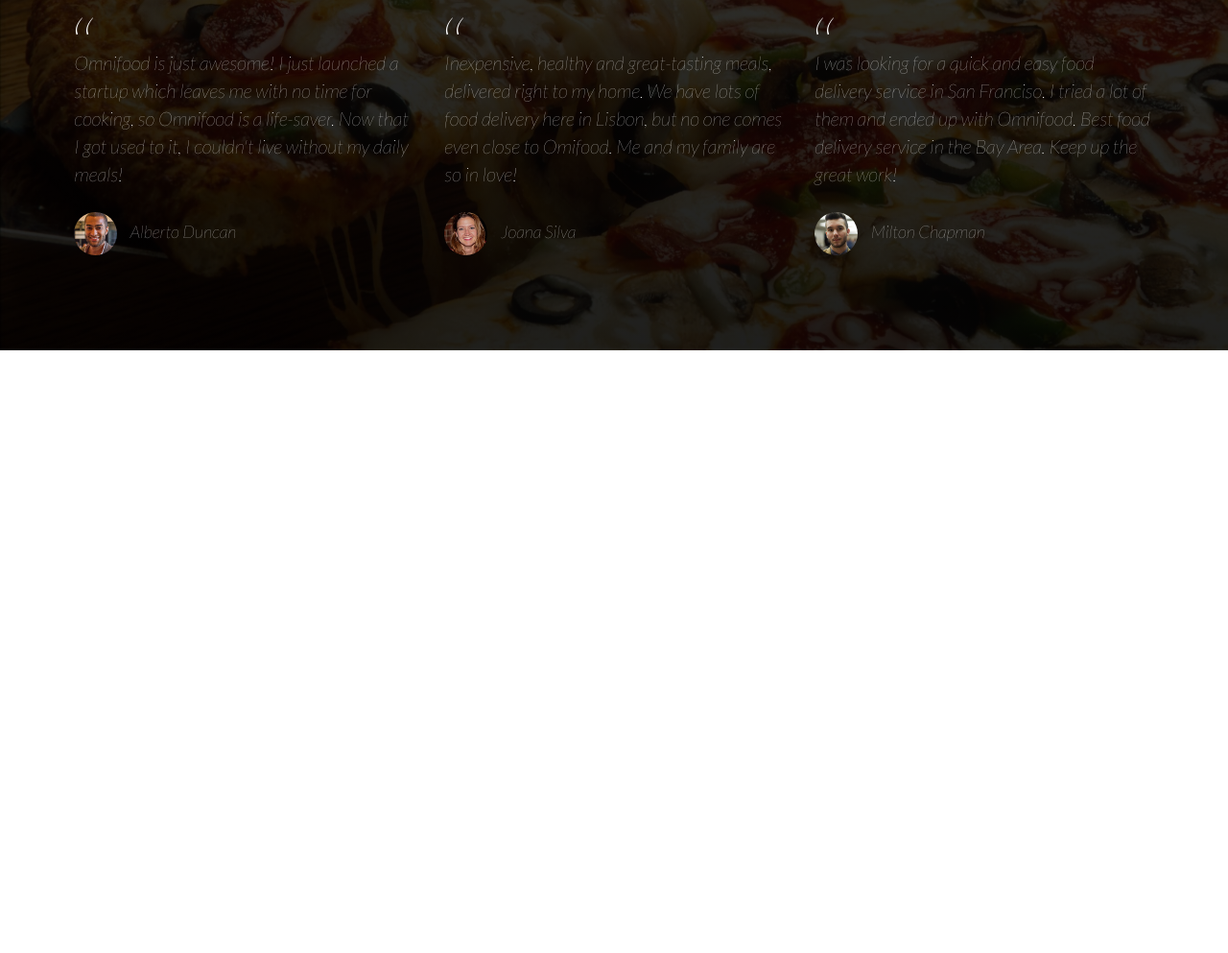
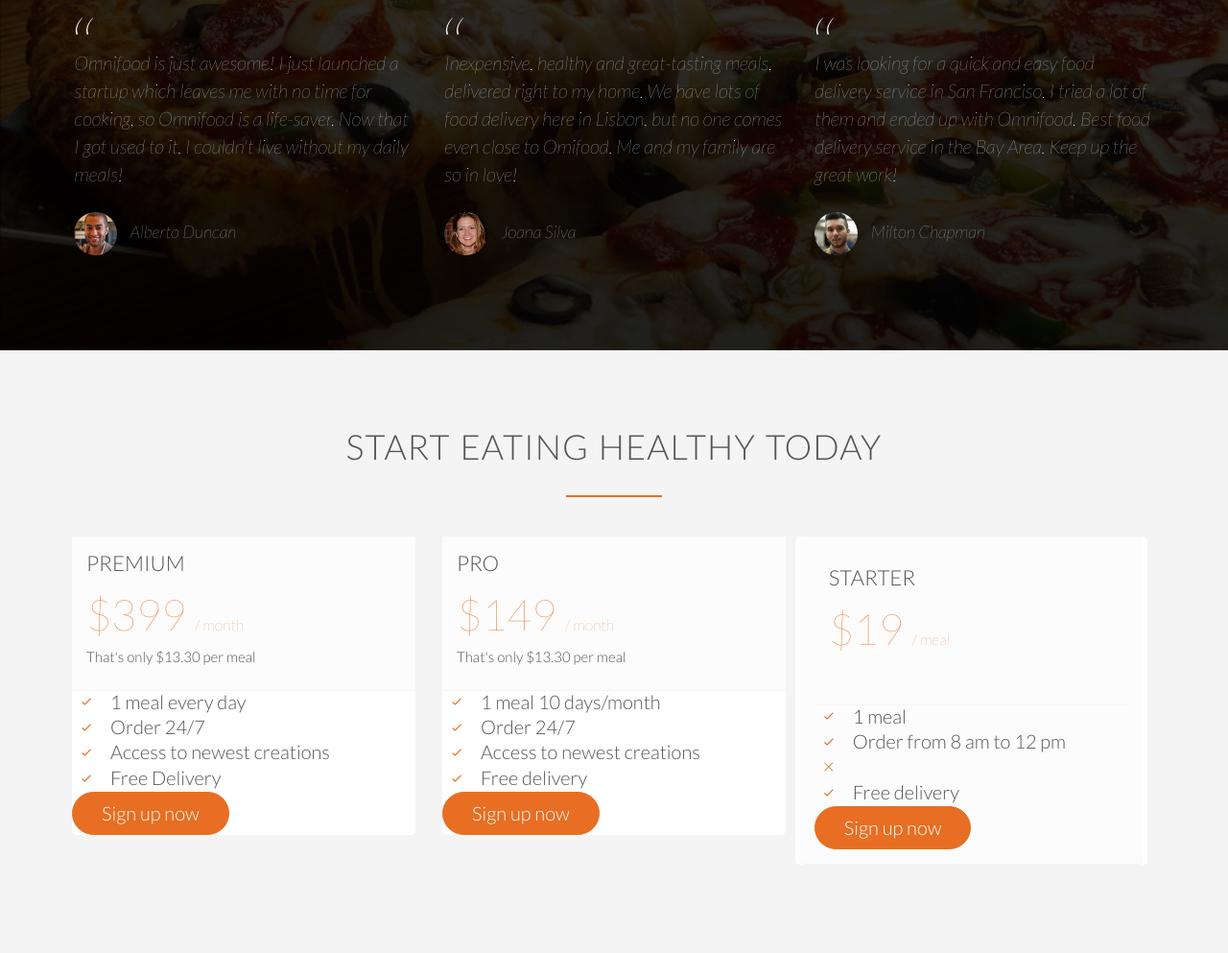
Before and after one commit to sethbass14/omnifood_project, a plain HTML site: page index.html in a window 1280 px wide. Shown: the part 3558-4551 px from the top of the page at 96% size. Before the commit the page ends 3923 px from the top, so only its background shows below. Drawn offline with Linux system fonts and the light colour scheme; files whose address does not match are found by name.

Commit message:
content on page

```diff
--- a/index.html
+++ b/index.html
@@ -250,21 +250,100 @@
       </div>
     </section>
 
+    <section class="section-plans">
+      <div class="row">
+        <h2>Start eating healthy today</h2>
+      </div>
+      <div class="row">
+        <div class="col span-1-of-3">
+          <div class="plan-box">
+            <div>
+              <h3>Premium</h3>
+              <p class="plan-price">$399 <span>/ month</span></p>
+              <p class="plan-price-meal">That's only $13.30 per meal</p>
+            </div>
+            <div>
+              <ul>
+                <li><i class="ion-ios-checkmark-empty icon-small"></i>1 meal every day</li>
+                <li><i class="ion-ios-checkmark-empty icon-small"></i>Order 24/7</li>
+                <li><i class="ion-ios-checkmark-empty icon-small"></i>Access to newest creations</li>
+                <li><i class="ion-ios-checkmark-empty icon-small"></i>Free Delivery</li>
+              </ul>
+            </div>
+            <div>
+              <a href="#" class="btn btn-full">Sign up now</a>
+            </div>
+          </div>
+        </div>
+        <div class="col span-1-of-3">
+          <div class="plan-box">
+            <div>
+              <h3>Pro</h3>
+              <p class="plan-price">$149 <span>/ month</span></p>
+              <p class="plan-price-meal">That's only $13.30 per meal</p>
+            </div>
+            <div>
+              <ul>
+                <li><i class="ion-ios-checkmark-empty icon-small"></i>1 meal 10 days/month</li>
+                <li><i class="ion-ios-checkmark-empty icon-small"></i>Order 24/7</li>
+                <li><i class="ion-ios-checkmark-empty icon-small"></i>Access to newest creations</li>
+                <li><i class="ion-ios-checkmark-empty icon-small"></i>Free delivery</li>
+              </ul>
+            </div>
+            <div>
+              <a href="#" class="btn btn-full">Sign up now</a>
+            </div>
+          </div>
+        </div>
+        <div class="col span-1-of-3 plan-box">
+          <div class="plan-box">
+            <div>
+              <h3>Starter</h3>
+              <p class="plan-price">$19 <span>/ meal</span></p>
+              <p class="plan-price-meal">&nbsp</p>
+            </div>
+            <div>
+              <ul>
+                <li><i class="ion-ios-checkmark-empty icon-small"></i>1 meal</li>
+                <li><i class="ion-ios-checkmark-empty icon-small"></i>Order from 8 am to 12 pm</li>
+                <li><i class="ion-ios-close-empty icon-small"></i>&nbsp</li>
+                <li><i class="ion-ios-checkmark-empty icon-small"></i>Free delivery</li>
+              </ul>
+            </div>
+            <div>
+              <a href="#" class="btn btn-full">Sign up now</a>
+            </div>
+
+          </div>
+        </div>
+
+      </div>
+
+    </section>
+
   </body>
 </html>
 
 <!--
-Section 5: Customer testimonials
-Title: Our customers can't live without us
+Section 6: Sign up and pricing plans
+Title: Start eating healthy today
 
-Omnifood is just awesome! I just launched a startup which leaves me with no time for cooking, so Omnifood is a life-saver. Now that I got used to it, I couldn't live without my daily meals!
-(Alberto Duncan)
+Plan 1: Premium
+399$ per month
+That’s only 13.30$ per meal
+1 meal every day
+Order 24/7
+Access to newest creations
+Free delivery
 
-Inexpensive, healthy and great-tasting meals, delivered right to my home. We have lots of food delivery here in Lisbon, but no one comes even close to Omifood. Me and my family are so in love!
-(Joana Silva)
 
-I was looking for a quick and easy food delivery service in San Franciso. I tried a lot of them and ended up with Omnifood. Best food delivery service in the Bay Area. Keep up the great work!
-(Milton Chapman)
+Plan 2: Pro
+149$ per month
+That’s only 14.90$ per meal
+1 meal 10 days/month
+Order 24/7
+Access to newest creations
+Free delivery
 
 
 -->
--- a/resources/css/style.css
+++ b/resources/css/style.css
@@ -382,3 +382,44 @@
   margin-right: 10px;
   vertical-align: middle;
 }
+
+/* ----------------------------------------------- */
+/* PLANS */
+/* ----------------------------------------------- */
+
+.section-plans {
+  background-color: #f4f4f4;
+}
+
+.plan-box {
+  background-color: #fff;
+  border-radius: 5px;
+  margin-right: 5px;
+  margin-left: 5px;
+}
+
+.plan-box ul {
+  list-style: none;
+}
+
+.plan-price {
+  color: #e76e22;
+  font-size: 225%;
+  font-weight: 50;
+  margin-bottom: 10px;
+}
+
+.plan-price span {
+  font-size: 35%;
+}
+
+.plan-price-meal {
+  margin-bottom: 10px;
+  font-size: 75%;
+}
+
+.plan-box div:first-child {
+  background-color: #fcfcfc;
+  border-bottom: 1px solid #f4f4f4;
+  padding: 15px;
+}
```
